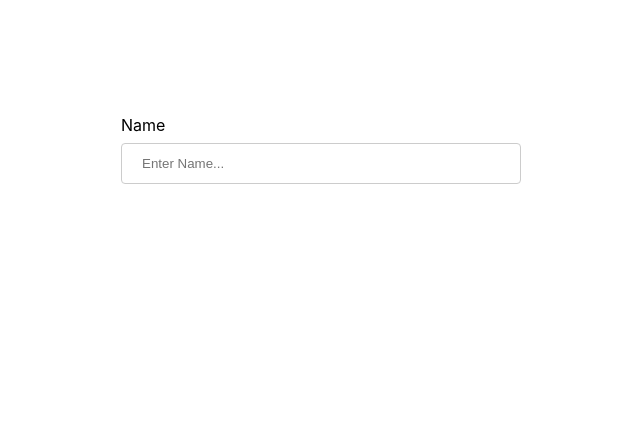
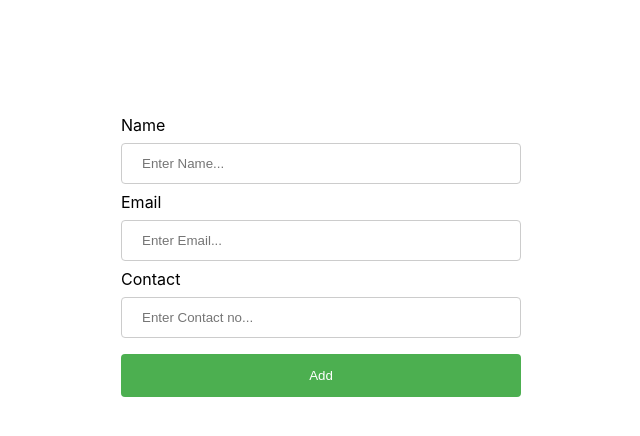
Before and after one commit to Annie-Huang/RTKQuery-crud, a React (Create React App) app: page /addContact in a window 1280 px wide. Shown: the top 436 px of the page, without its empty margins (319-959 px from the left). Built offline with nearby package versions, Linux system fonts and the light colour scheme.

Commit message:
Add email and contact field into the form and add a 'Add' button

```diff
--- a/src/pages/AddEdit.tsx
+++ b/src/pages/AddEdit.tsx
@@ -13,8 +13,8 @@ const AddEdit = () => {
   const { name, email, contact } = formValue;
   const navigate = useNavigate();
 
-  const handleInputChange = (e) => {};
-  const handleSubmit = (e) => {};
+  const handleInputChange = (e: any) => {};
+  const handleSubmit = (e: any) => {};
 
   return (
     <div style={{ marginTop: '100px' }}>
@@ -36,6 +36,25 @@ const AddEdit = () => {
           value={name}
           onChange={handleInputChange}
         />
+        <label htmlFor='email'>Email</label>
+        <input
+          type='email'
+          name='email'
+          id='email'
+          placeholder='Enter Email...'
+          value={email}
+          onChange={handleInputChange}
+        />
+        <label htmlFor='contact'>Contact</label>
+        <input
+          type='number'
+          name='contact'
+          id='contact'
+          placeholder='Enter Contact no...'
+          value={contact}
+          onChange={handleInputChange}
+        />
+        <input type='submit' value='Add' />
       </form>
     </div>
   );
```
